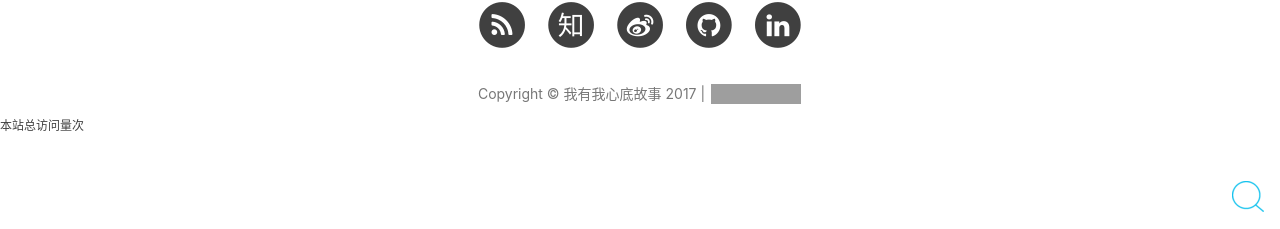
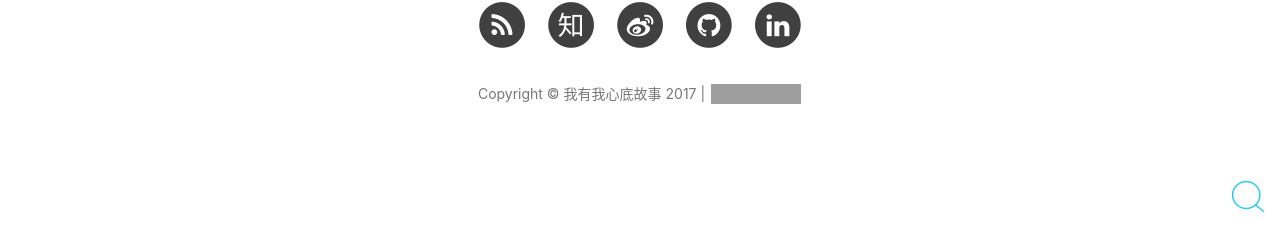
Before and after one commit to Tomy-Lee/Tomy-Lee.github.io, a Jekyll site: the page built from index.html, in a window 1280 px wide and 900 px high, scrolled down 2074 px. Shown: the part 668-897 px from the top of the window. Built offline with Jekyll 4.4.1, drawn with Linux system fonts in a browser that asks for light colours; nearby versions of some CDN libraries; the list of posts is cut into pages by our own code; comment, search, counter and statistics services are not loaded; grey boxes are pictures that could not be loaded.

Commit message:
Update footer.html

```diff
--- a/_includes/footer.html
+++ b/_includes/footer.html
@@ -104,10 +104,7 @@
             </div>
         </div>
     </div>
-     <div align="left">
-                 <script async src="//dn-lbstatics.qbox.me/busuanzi/2.3/busuanzi.pure.mini.js"></script>
-            <span id="busuanzi_container_site_pv" style="font-size:12px">本站总访问量<span id="busuanzi_value_site_pv" style="font-size:12px"></span>次</span>
-                </div>
+
 </footer>
 
 
```
